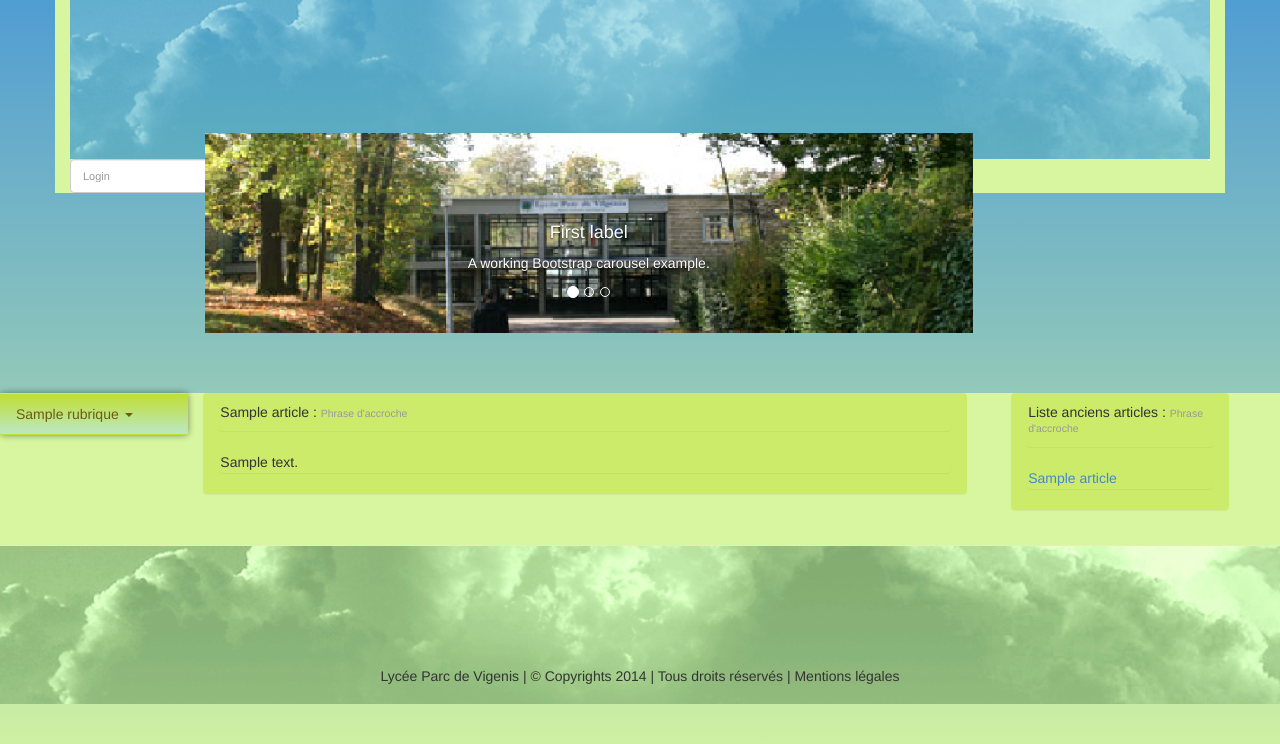
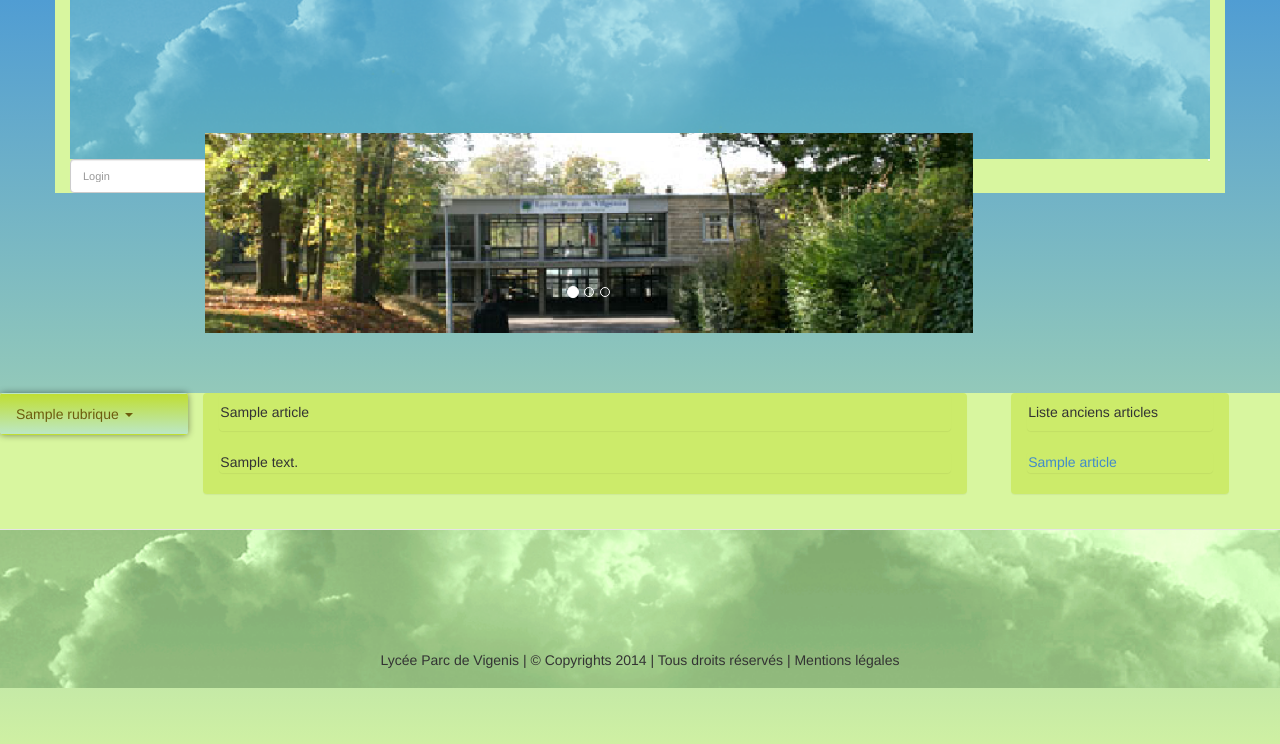
Before and after one commit to Thomas-Maurer/Vilgenis-Cake, a CakePHP app: the page made by app/View/Articles/index.ctp in a window 1280 px wide. Shown: the top 744 px of the page. Run offline with PHP 8.4 and a stand-in for CakePHP, Linux system fonts and the light colour scheme; the template is opened without the code that fills it: most values are stand-ins (such as "Sample title", 1, 10 or a date in 2020); data that the repository does not hold is empty; some libraries are stand-ins or nearby versions.

Commit message:
Correction site web vilgenis

```diff
--- a/app/Controller/RubriquesController.php
+++ b/app/Controller/RubriquesController.php
@@ -10,6 +10,7 @@ class Rubriquescontroller extends AppController {
     }
 
 		public function display($nom_rub){
+		$nom_rub = addslashes ($nom_rub );
 		$rubrique_id = $this->rubrique->find('first',array('conditions' =>array("rubrique.NOM_RUBRIQUE = '$nom_rub'")));
 		$rubrique_id = $rubrique_id["rubrique"]["id"];
 
--- a/app/View/Elements/article-droite.ctp
+++ b/app/View/Elements/article-droite.ctp
@@ -1,6 +1,6 @@
 <div class="col-xs-2 col-md-2 col-lg-2 col-md-offset-9 col-xs-offset-9 col-md-offset-1 col-lg-offset-1 panel Article ListeArticle">
         		<div class="panel"style="background:none">
-                	<h5> Liste anciens articles : <small>Phrase d'accroche</small></h5>
+                	<h5> Liste anciens articles</h5>
                 </div>
                 <div class="panel" style="background:none">
 					<?php foreach($lastarticles as $article){
--- a/app/View/Elements/article-gauche.ctp
+++ b/app/View/Elements/article-gauche.ctp
@@ -1,9 +1,18 @@
-
-<div class="col-xs-9 col-md-7 col-lg-7 col-sm-4 panel Article">
-        		<div class="panel"style="background:none">
-                	<h5> <?php echo $articles['article']['TITRE_ARTICLE']; ?> : <small>Phrase d'accroche</small></h5>
-                </div>
-                <div class="panel" style="background:none">
-						<?php echo $articles['article']['CONTENU_ARTICLE']; ?>
-                </div>
+<div class="col-xs-9 col-md-7 col-lg-7 panel Article">
+    <div class="panel"style="background:none">
+		<?php
+		if(count($articles) !=0){
+        echo '<h5>';
+		echo $articles['article']['TITRE_ARTICLE'];
+		echo '</h5>';
+		echo '</div>';
+		echo '<div class="panel" style="background:none">';
+		echo $articles['article']['CONTENU_ARTICLE'];
+		}
+		else{
+		echo '<br><p>Cette rubrique ne contient aucun article assossié.</p>';
+		echo '<p><big>'.$this->Html->link('Retour à l acceuil' ,array('controller' => '','action' => "index", 'full_base' => true)).'</big><p>';
+		}
+		?>
+    </div>
 </div>
--- a/app/View/Elements/carousel.ctp
+++ b/app/View/Elements/carousel.ctp
@@ -12,22 +12,19 @@
 			<div class="item active">
              <?php echo $this->Html->image('vilgenis1.png');?>
 				<div class="carousel-caption">
-					<h4>First label</h4>
-					<p>A working Bootstrap carousel example.</p>
+
 				</div>
 			</div>
 			<div class="item">
               <?php echo $this->Html->image('vilgenis2.png');?>
 				<div class="carousel-caption">
-					<h4>Second label</h4>
-					<p>This is the second slide text.</p>
+
 				</div>
 			</div>
 			<div class="item">
 				<?php echo $this->Html->image('vilgenis3.png');?>
 				<div class="carousel-caption">
-					<h4>Third label</h4>
-					<p>Take note of the 'active' and 'slide' classes.</p>
+
 				</div>
 			</div>
 		</div>
--- a/app/View/Layouts/default.ctp
+++ b/app/View/Layouts/default.ctp
@@ -54,7 +54,7 @@ $cakeDescription = __d('cake_dev', 'Vilgenis site web');
 
 			</div>
 		</div>
-		<?php echo $this->element('sql_dump'); ?>
+		<?php //echo $this->element('sql_dump'); ?>
 		<?php echo $this->element('footer'); ?>
 	</div>
 
```
